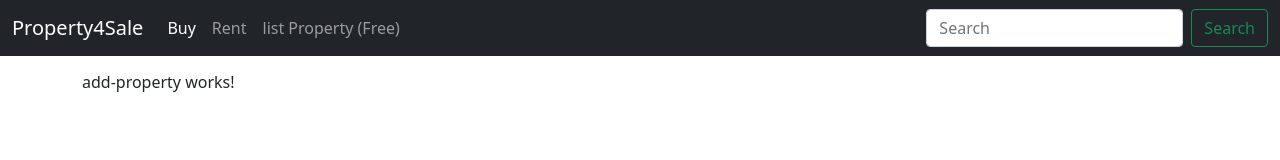
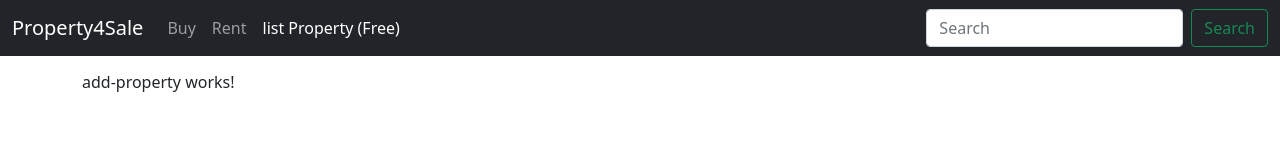
Before and after one commit to DO04dev/property-for-sale-app, an Angular app: page /add-property in a window 1280 px wide. Shown: the top 160 px of the page. Built offline with nearby package versions, Linux system fonts and the light colour scheme.

Commit message:
Routing: Track the active page

```diff
--- a/src/app/app.component.html
+++ b/src/app/app.component.html
@@ -1,5 +1,4 @@
 <app-nav-bar></app-nav-bar>
 <div class="container" style="margin-top: 70px;">
-  <!-- <app-property-list></app-property-list> -->
   <router-outlet></router-outlet>
 </div>
--- a/src/app/app.module.ts
+++ b/src/app/app.module.ts
@@ -12,6 +12,7 @@ import { NavBarComponent } from './nav-bar/nav-bar.component';
 
 const appRoutes: Routes = [
   { path: '', component: PropertyListComponent },
+  { path: 'rent-property', component: AddPropertyComponent },
   { path: 'add-property', component: AddPropertyComponent }
 ];
 
--- a/src/app/nav-bar/nav-bar.component.html
+++ b/src/app/nav-bar/nav-bar.component.html
@@ -1,19 +1,19 @@
 <nav class="navbar navbar-expand-lg navbar-dark bg-dark fixed-top">
   <div class="container-fluid">
-    <a class="navbar-brand" routerLink="/">Property4Sale</a>
+    <a class="navbar-brand" href="/">Property4Sale</a>
     <button class="navbar-toggler" type="button" data-bs-toggle="collapse" data-bs-target="#navbarSupportedContent" aria-controls="navbarSupportedContent" aria-expanded="false" aria-label="Toggle navigation">
       <span class="navbar-toggler-icon"></span>
     </button>
     <div class="collapse navbar-collapse" id="navbarSupportedContent">
       <ul class="navbar-nav me-auto mb-2 mb-lg-0">
         <li class="nav-item">
-          <a class="nav-link active" aria-current="page" href="/">Buy</a>
+          <a class="nav-link" [routerLinkActiveOptions]="{exact:true}" routerLinkActive="active" aria-current="page" routerLink="/">Buy</a>
         </li>
         <li class="nav-item">
-          <a class="nav-link" routerLink="/">Rent</a>
+          <a class="nav-link" routerLinkActive="active" routerLink="/rent-property">Rent</a>
         </li>
         <li class="nav-item">
-          <a class="nav-link" hrrouterLinkef="/add-property">list Property (Free)</a>
+          <a class="nav-link" routerLinkActive="active" routerLink="/add-property">list Property (Free)</a>
         </li>
       </ul>
       <form class="d-flex">
```
